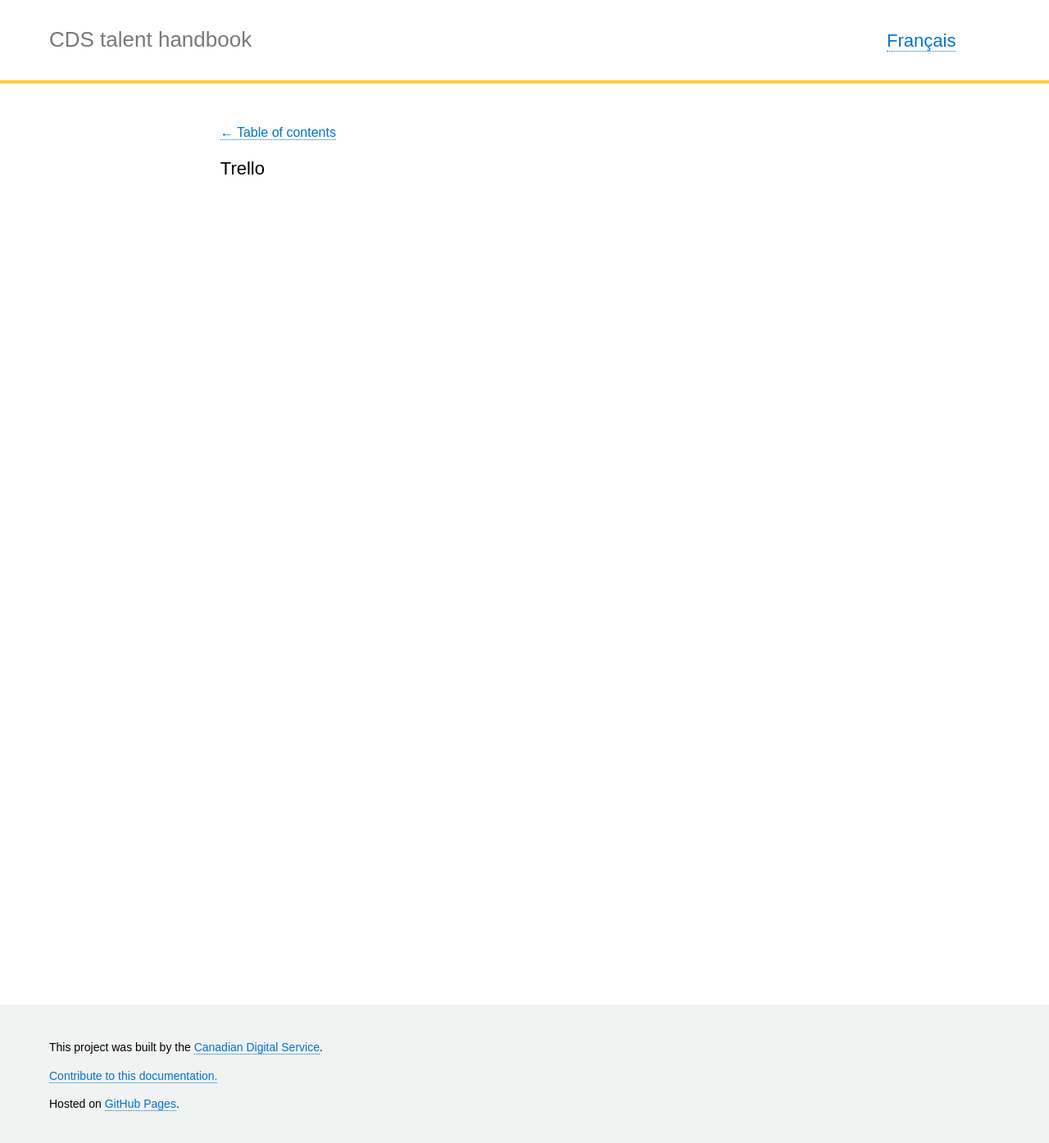
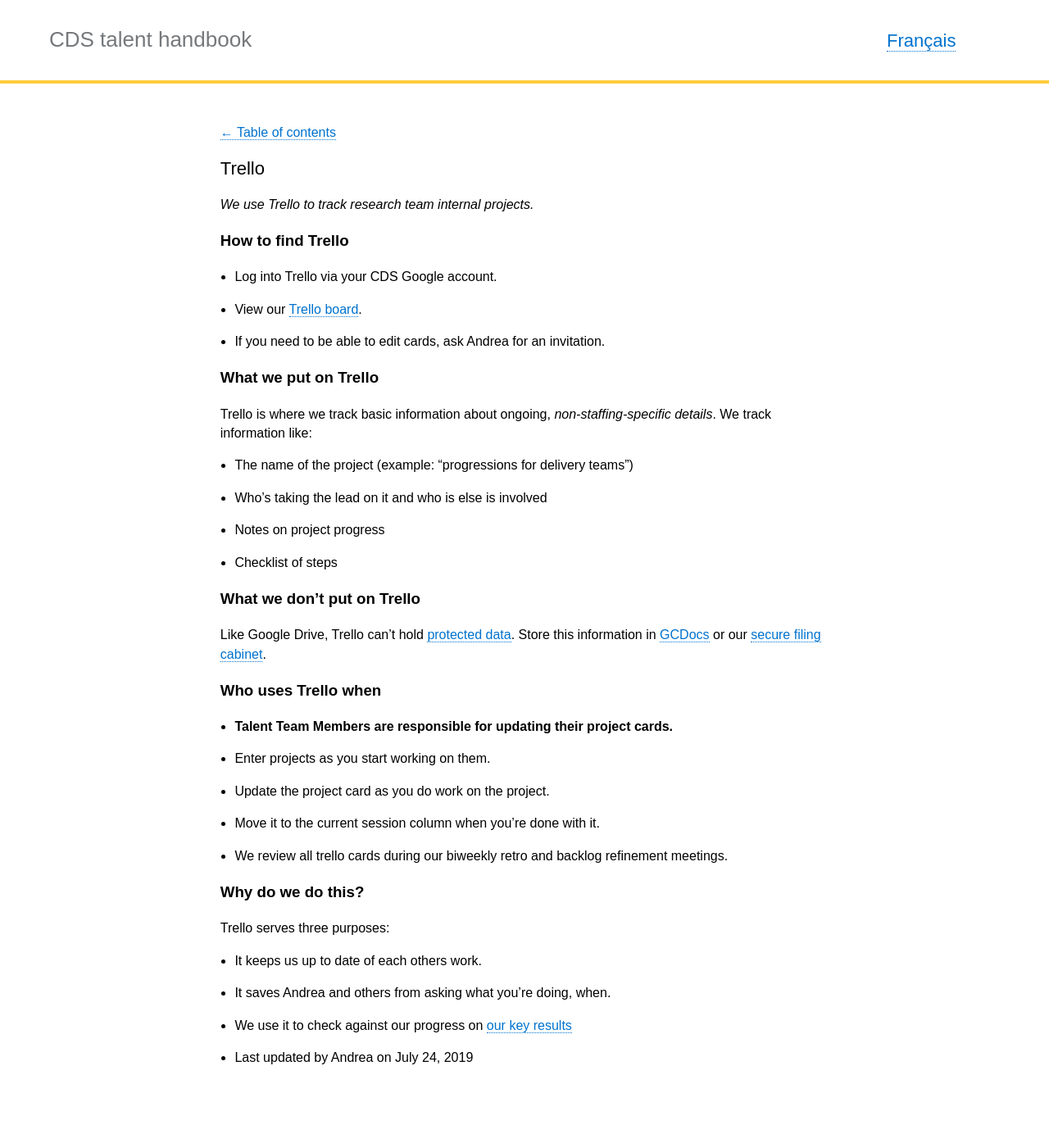
Before and after one commit to cds-snc/talent, a Jekyll site: the page built from _pages/en/Tools/Trello.md, in a window 1280 px wide and 1400 px high. Shown: the top 1395 px of the window at 82% size. Built offline with Jekyll 4.4.1, drawn with Linux system fonts in a browser that asks for light colours.

Commit message:
Update to Trello page with content.
updated trello page with content adapted from the Research Handbook.

```diff
--- a/_pages/en/Tools/Trello.md
+++ b/_pages/en/Tools/Trello.md
@@ -6,3 +6,35 @@ category: "Tools"
 permalink: "/trello/"
 trans_url: "/trello-fr/"
 ---
+
+*We use Trello to track research team internal projects.*
+
+### How to find Trello
+- Log into Trello via your CDS Google account.
+- View our [Trello board](https://trello.com/b/5Vl63uNc/talent).
+- If you need to be able to edit cards, ask Andrea for an invitation.
+
+### What we put on Trello
+Trello is where we track basic information about ongoing, *non-staffing-specific details*. We track information like:
+- The name of the project (example: "progressions for delivery teams")
+- Who's taking the lead on it and who is else is involved
+- Notes on project progress
+- Checklist of steps
+
+### What we don't put on Trello
+Like Google Drive, Trello can't hold [protected data]({{site.baseurl}}/privacy). Store this information in [GCDocs]({{site.baseurl}}/gc-docs) or our [secure filing cabinet]({{site.baseurl}}/protected-files).
+
+### Who uses Trello when
+- **Talent Team Members are responsible for updating their project cards.**
+- Enter projects as you start working on them.
+- Update the project card as you do work on the project.
+- Move it to the current session column when you're done with it.
+- We review all trello cards during our biweekly retro and backlog refinement meetings.
+
+### Why do we do this?
+Trello serves three purposes:
+- It keeps us up to date of each others work.
+- It saves Andrea and others from asking what you're doing, when.
+- We use it to check against our progress on [our key results](https://docs.google.com/document/d/1Bfwmduz1ZQ6KCY0ELnqifSA8NLlTQ3JVNG2J2DTaLP0/edit#)
+
+- Last updated by Andrea on July 24, 2019
```
